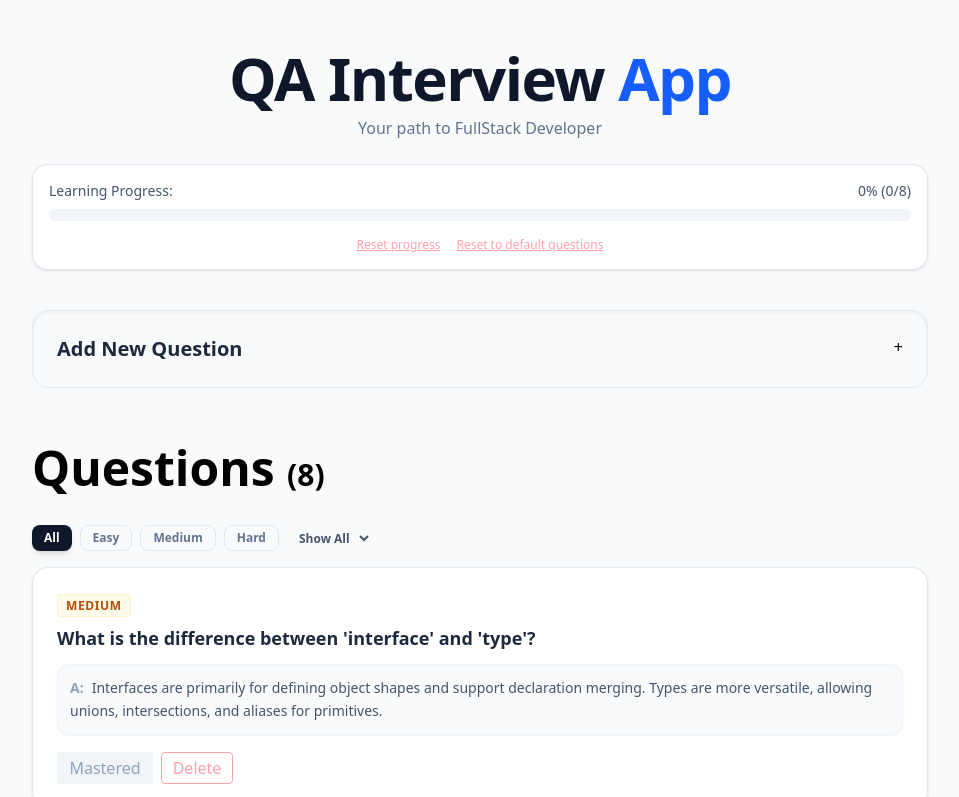
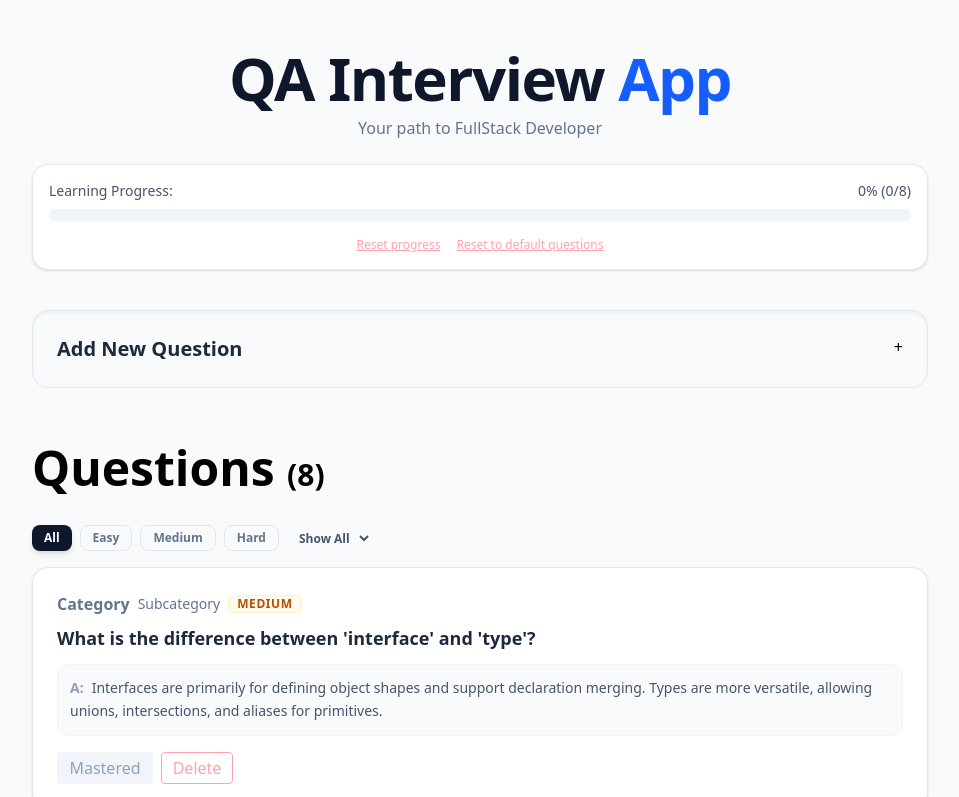
Before and after one commit to ileegant/interview-app, a React (Vite) app: page / in a window 1280 px wide. Shown: the top 797 px of the page, without its empty margins (160-1119 px from the left). Built offline with nearby package versions, Linux system fonts and the light colour scheme.

Commit message:
feature: add category and subcategory fields to question form and update related components

```diff
--- a/src/components/AddQuestionForm.tsx
+++ b/src/components/AddQuestionForm.tsx
@@ -22,6 +22,8 @@ export const AddQuestionForm = ({ onAdd }: Props) => {
       question: "",
       answer: "",
       difficulty: "easy",
+      category: "",
+      subCategory: "",
       isLearned: false,
     },
   });
@@ -61,6 +63,19 @@ export const AddQuestionForm = ({ onAdd }: Props) => {
           />
 
           <div className="flex gap-4">
+            <input
+              {...register("category")}
+              className="flex-1 p-3 rounded-lg border border-slate-300 focus:ring-2 focus:ring-blue-500 outline-none"
+              placeholder="Category (React, TS)"
+            />
+            <input
+              {...register("subCategory")}
+              className="flex-1 p-3 rounded-lg border border-slate-300 focus:ring-2 focus:ring-blue-500 outline-none"
+              placeholder="Subcategory..."
+            />
+          </div>
+
+          <div className="flex gap-4">
             <select
               {...register("difficulty")}
               className="flex-1 p-3 rounded-lg border border-slate-300 bg-white"
--- a/src/components/QuestionCard.tsx
+++ b/src/components/QuestionCard.tsx
@@ -23,13 +23,17 @@ export const QuestionCard = ({ data, onToggle, onDelete }: Props) => {
     >
       <div className="flex flex-col justify-between items-start">
         <div className="flex-1">
+          <div className="flex gap-2 items-center">
+            <span className="text-slate-500 font-bold">{data.category}</span>
+            <span className="text-sm text-slate-500">{data.subCategory}</span>
             <span
-            className={`text-xs font-bold uppercase tracking-wider px-2 py-0.5 rounded-sm border ${
+              className={`text-xs font-bold uppercase tracking-wider px-2 rounded-sm border ${
                 diffColors[data.difficulty]
               }`}
             >
               {data.difficulty}
             </span>
+          </div>
           <h3
             className={`text-lg font-bold mt-2 ${
               data.isLearned ? "text-slate-400 line-through" : "text-slate-800"
--- a/src/data/seed.ts
+++ b/src/data/seed.ts
@@ -8,6 +8,8 @@ export const initialQuestions: IQuestion[] = [
       "Interfaces are primarily for defining object shapes and support declaration merging. Types are more versatile, allowing unions, intersections, and aliases for primitives.",
     difficulty: "medium",
     isLearned: false,
+    category: "Category",
+    subCategory: "Subcategory",
   },
   {
     id: crypto.randomUUID(),
@@ -16,6 +18,8 @@ export const initialQuestions: IQuestion[] = [
       "'any' disables all type checking. 'unknown' is the type-safe counterpart; you cannot perform operations on an 'unknown' value without first narrowing its type.",
     difficulty: "hard",
     isLearned: false,
+    category: "Category",
+    subCategory: "Subcategory",
   },
   {
     id: crypto.randomUUID(),
@@ -24,6 +28,8 @@ export const initialQuestions: IQuestion[] = [
       "Generics allow you to create reusable components that work with a variety of types rather than a single one, providing type safety without losing flexibility.",
     difficulty: "medium",
     isLearned: false,
+    category: "Category",
+    subCategory: "Subcategory",
   },
   {
     id: crypto.randomUUID(),
@@ -32,6 +38,8 @@ export const initialQuestions: IQuestion[] = [
       "It's the process of refining a broader type into a more specific one using conditional blocks (like typeof, instanceof, or custom type guards).",
     difficulty: "easy",
     isLearned: false,
+    category: "Category",
+    subCategory: "Subcategory",
   },
   {
     id: crypto.randomUUID(),
@@ -40,6 +48,8 @@ export const initialQuestions: IQuestion[] = [
       "It makes a property immutable after its initial assignment, preventing any further changes to that specific field.",
     difficulty: "easy",
     isLearned: false,
+    category: "Category",
+    subCategory: "Subcategory",
   },
   {
     id: crypto.randomUUID(),
@@ -48,6 +58,8 @@ export const initialQuestions: IQuestion[] = [
       "Mapped types allow you to create new types based on an existing one by iterating over keys, often used for utility types like Partial<T> or Readonly<T>.",
     difficulty: "hard",
     isLearned: false,
+    category: "Category",
+    subCategory: "Subcategory",
   },
   {
     id: crypto.randomUUID(),
@@ -56,6 +68,8 @@ export const initialQuestions: IQuestion[] = [
       "A tuple is an array with a fixed number of elements where each element has a specifically defined type and order.",
     difficulty: "easy",
     isLearned: false,
+    category: "Category",
+    subCategory: "Subcategory",
   },
   {
     id: crypto.randomUUID(),
@@ -64,5 +78,7 @@ export const initialQuestions: IQuestion[] = [
       "The 'keyof' operator takes an object type and produces a string or numeric literal union of its keys.",
     difficulty: "medium",
     isLearned: false,
+    category: "Category",
+    subCategory: "Subcategory",
   },
 ];
--- a/src/types/schemas.ts
+++ b/src/types/schemas.ts
@@ -5,6 +5,8 @@ export const QuestionSchema = z.object({
   question: z.string().min(10, "Question is to short!"),
   answer: z.string().min(20, "Answer is too short!"),
   difficulty: z.enum(["easy", "medium", "hard"]),
+  category: z.string().min(1, "Select category"),
+  subCategory: z.string().min(1, "Select subcategory"),
   isLearned: z.boolean(),
 });
 
```
Lines whose indentation alone changed are shown as unchanged.
